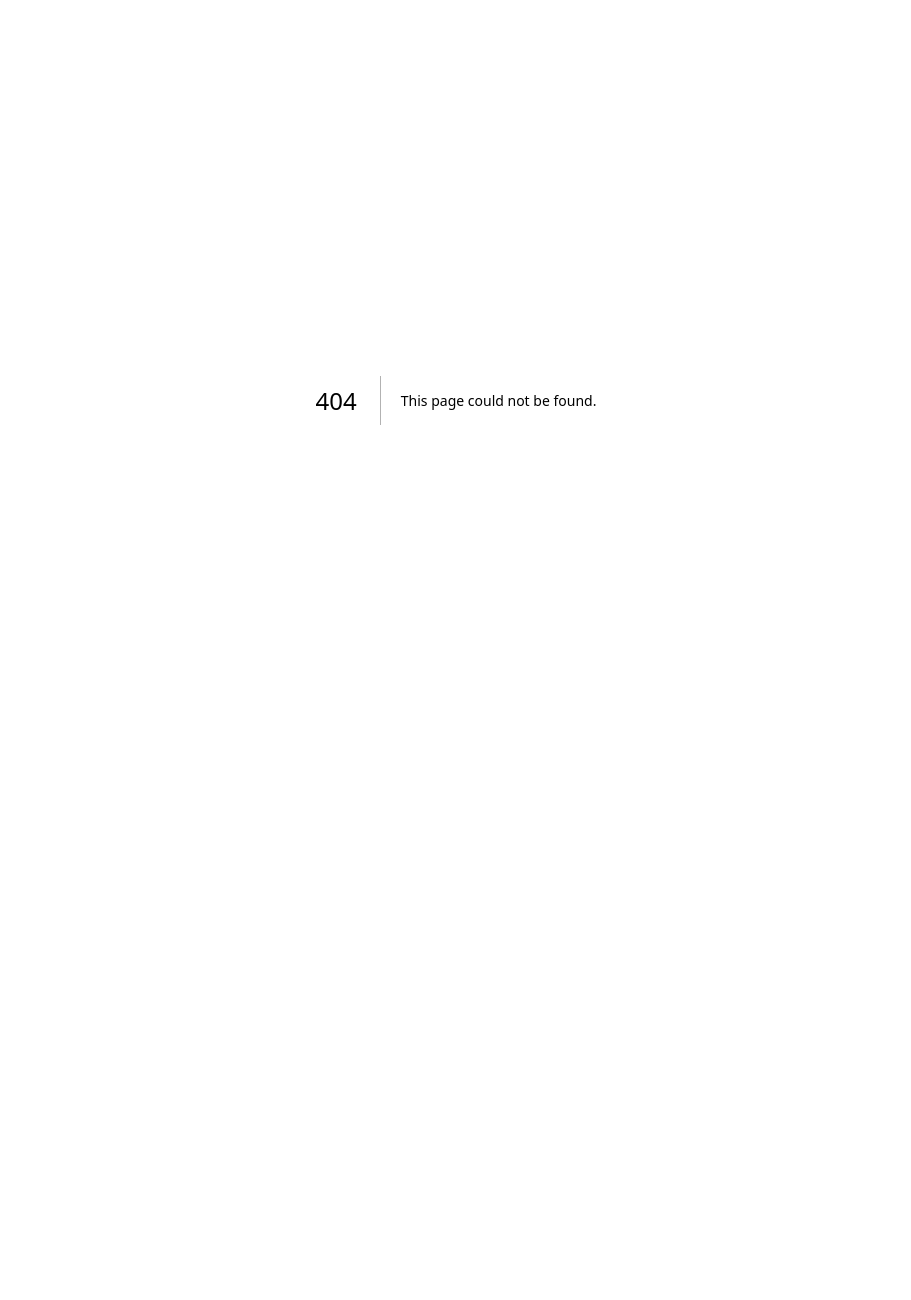
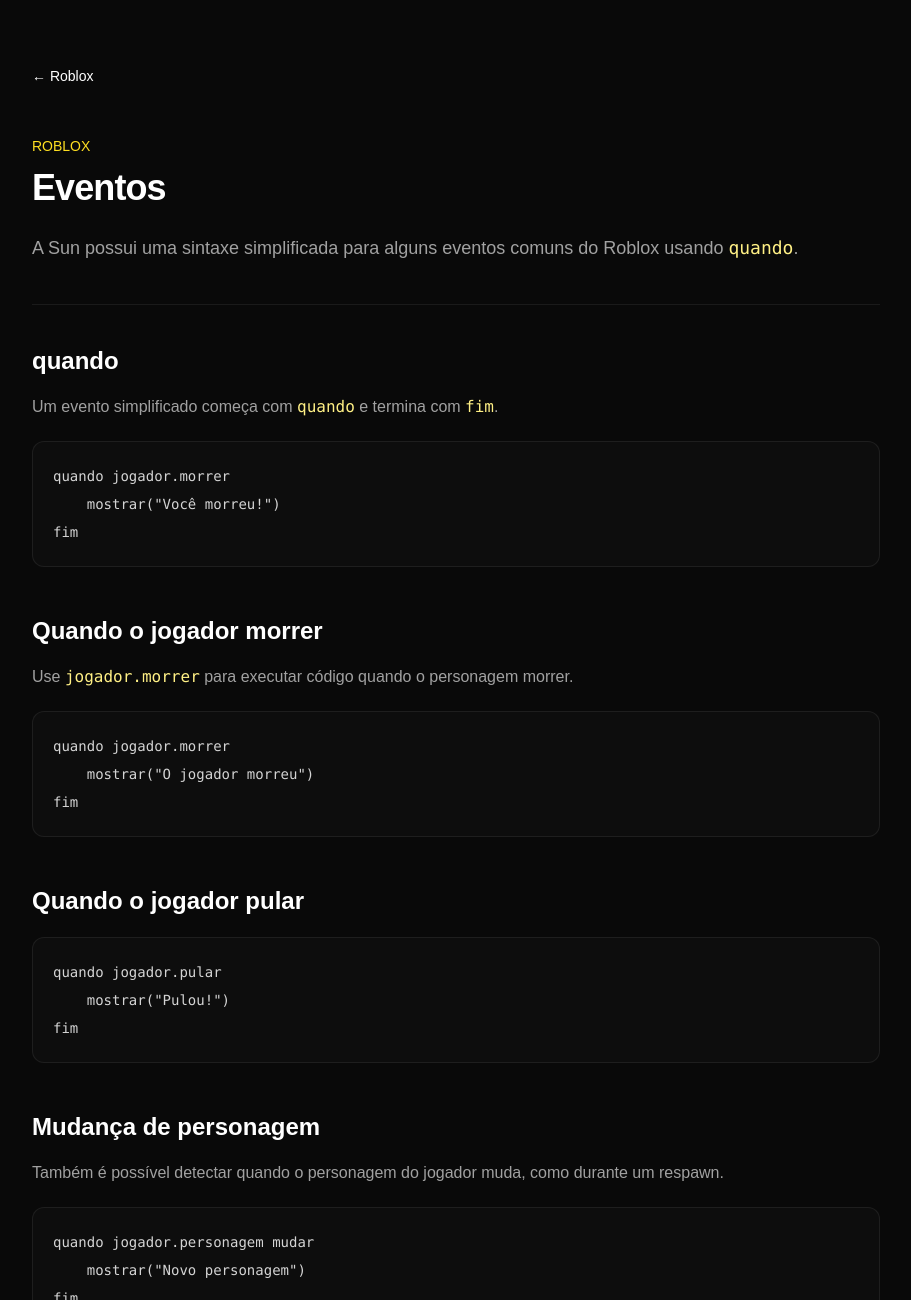
Before and after one commit to blackzww/Sun-Website, a Next.js app: page /docs/roblox/eventos in a window 1280 px wide. Before the commit this address had no page. Shown: the top 1300 px of the page, without its empty margins (184-1095 px from the left). Before the commit the page ends 800 px from the top, so only its background shows below. Built offline with nearby package versions, Linux system fonts and the light colour scheme.

Commit message:
Add Eventos page for Roblox documentation

```diff
--- /dev/null
+++ b/app/docs/roblox/eventos/page.tsx
@@ -0,0 +1,209 @@
+import Link from "next/link";
+
+export default function Eventos() {
+  return (
+    <main className="min-h-screen bg-[#090909] text-white">
+      <div className="mx-auto max-w-4xl px-6 py-16">
+        <Link
+          href="/docs/roblox"
+          className="text-sm text-neutral-500 transition hover:text-white"
+        >
+          ← Roblox
+        </Link>
+
+        <p className="mt-12 text-sm font-medium text-yellow-300">
+          ROBLOX
+        </p>
+
+        <h1 className="mt-3 text-4xl font-bold tracking-tight">
+          Eventos
+        </h1>
+
+        <p className="mt-6 text-lg leading-8 text-neutral-400">
+          A Sun possui uma sintaxe simplificada para alguns eventos comuns do
+          Roblox usando <code className="text-yellow-200">quando</code>.
+        </p>
+
+        <div className="my-10 h-px bg-white/[0.07]" />
+
+        <h2 className="text-2xl font-semibold">
+          quando
+        </h2>
+
+        <p className="mt-4 leading-7 text-neutral-400">
+          Um evento simplificado começa com{" "}
+          <code className="text-yellow-200">quando</code> e termina com{" "}
+          <code className="text-yellow-200">fim</code>.
+        </p>
+
+        <pre className="mt-5 overflow-x-auto rounded-xl border border-white/[0.07] bg-[#0d0d0d] p-5 text-sm leading-7 text-neutral-300">
+          <code>{`quando jogador.morrer
+    mostrar("Você morreu!")
+fim`}</code>
+        </pre>
+
+        <h2 className="mt-12 text-2xl font-semibold">
+          Quando o jogador morrer
+        </h2>
+
+        <p className="mt-4 leading-7 text-neutral-400">
+          Use <code className="text-yellow-200">jogador.morrer</code> para
+          executar código quando o personagem morrer.
+        </p>
+
+        <pre className="mt-5 overflow-x-auto rounded-xl border border-white/[0.07] bg-[#0d0d0d] p-5 text-sm leading-7 text-neutral-300">
+          <code>{`quando jogador.morrer
+    mostrar("O jogador morreu")
+fim`}</code>
+        </pre>
+
+        <h2 className="mt-12 text-2xl font-semibold">
+          Quando o jogador pular
+        </h2>
+
+        <pre className="mt-5 overflow-x-auto rounded-xl border border-white/[0.07] bg-[#0d0d0d] p-5 text-sm leading-7 text-neutral-300">
+          <code>{`quando jogador.pular
+    mostrar("Pulou!")
+fim`}</code>
+        </pre>
+
+        <h2 className="mt-12 text-2xl font-semibold">
+          Mudança de personagem
+        </h2>
+
+        <p className="mt-4 leading-7 text-neutral-400">
+          Também é possível detectar quando o personagem do jogador muda,
+          como durante um respawn.
+        </p>
+
+        <pre className="mt-5 overflow-x-auto rounded-xl border border-white/[0.07] bg-[#0d0d0d] p-5 text-sm leading-7 text-neutral-300">
+          <code>{`quando jogador.personagem mudar
+    mostrar("Novo personagem")
+fim`}</code>
+        </pre>
+
+        <h2 className="mt-12 text-2xl font-semibold">
+          Usando lógica dentro de eventos
+        </h2>
+
+        <p className="mt-4 leading-7 text-neutral-400">
+          O bloco do evento aceita normalmente condições, funções, variáveis e
+          outros recursos da Sun.
+        </p>
+
+        <pre className="mt-5 overflow-x-auto rounded-xl border border-white/[0.07] bg-[#0d0d0d] p-5 text-sm leading-7 text-neutral-300">
+          <code>{`quando jogador.pular
+    se roblox.vida <= 25 entao
+        mostrar("Você pulou com pouca vida!")
+    senao
+        mostrar("Pulou!")
+    fim
+fim`}</code>
+        </pre>
+
+        <h2 className="mt-12 text-2xl font-semibold">
+          Chamando funções
+        </h2>
+
+        <pre className="mt-5 overflow-x-auto rounded-xl border border-white/[0.07] bg-[#0d0d0d] p-5 text-sm leading-7 text-neutral-300">
+          <code>{`funcao avisar()
+    mostrar("O jogador morreu!")
+fim
+
+quando jogador.morrer
+    avisar()
+fim`}</code>
+        </pre>
+
+        <h2 className="mt-12 text-2xl font-semibold">
+          Eventos disponíveis
+        </h2>
+
+        <div className="mt-6 overflow-hidden rounded-xl border border-white/[0.07]">
+          <div className="grid grid-cols-[230px_1fr] border-b border-white/[0.07] bg-white/[0.025] px-5 py-3 text-sm font-medium">
+            <span>Evento</span>
+            <span>Quando acontece</span>
+          </div>
+
+          <div className="grid grid-cols-[230px_1fr] border-b border-white/[0.05] px-5 py-3 text-sm">
+            <code className="text-yellow-200">
+              jogador.morrer
+            </code>
+            <span className="text-neutral-400">
+              Quando o personagem morre
+            </span>
+          </div>
+
+          <div className="grid grid-cols-[230px_1fr] border-b border-white/[0.05] px-5 py-3 text-sm">
+            <code className="text-yellow-200">
+              jogador.pular
+            </code>
+            <span className="text-neutral-400">
+              Quando o jogador pula
+            </span>
+          </div>
+
+          <div className="grid grid-cols-[230px_1fr] px-5 py-3 text-sm">
+            <code className="text-yellow-200">
+              jogador.personagem mudar
+            </code>
+            <span className="text-neutral-400">
+              Quando o personagem muda
+            </span>
+          </div>
+        </div>
+
+        <div className="mt-6 rounded-xl border border-yellow-300/10 bg-yellow-300/[0.04] p-5">
+          <p className="font-medium text-yellow-200">
+            Eventos da API original
+          </p>
+
+          <p className="mt-2 text-sm leading-6 text-neutral-400">
+            A sintaxe <code className="text-yellow-200">quando</code> existe
+            para eventos comuns suportados pela Sun. Para qualquer outro
+            evento, você pode continuar usando as conexões normais do Roblox.
+          </p>
+        </div>
+
+        <h2 className="mt-12 text-2xl font-semibold">
+          Exemplo completo
+        </h2>
+
+        <pre className="mt-5 overflow-x-auto rounded-xl border border-white/[0.07] bg-[#0d0d0d] p-5 text-sm leading-7 text-neutral-300">
+          <code>{`funcao mostrarStatus()
+    mostrar("Vida: {roblox.vida}")
+fim
+
+quando jogador.pular
+    mostrar("Pulou!")
+    mostrarStatus()
+fim
+
+quando jogador.morrer
+    mostrar("Você morreu!")
+fim
+
+quando jogador.personagem mudar
+    mostrar("Personagem carregado novamente")
+fim`}</code>
+        </pre>
+
+        <div className="mt-14 flex items-center justify-between border-t border-white/[0.07] pt-7">
+          <Link
+            href="/docs/roblox/jogador"
+            className="text-sm text-neutral-400 transition hover:text-white"
+          >
+            ← Jogador
+          </Link>
+
+          <Link
+            href="/docs/roblox/apis-luau"
+            className="text-sm text-yellow-300 transition hover:text-yellow-200"
+          >
+            APIs Luau →
+          </Link>
+        </div>
+      </div>
+    </main>
+  );
+}
```
